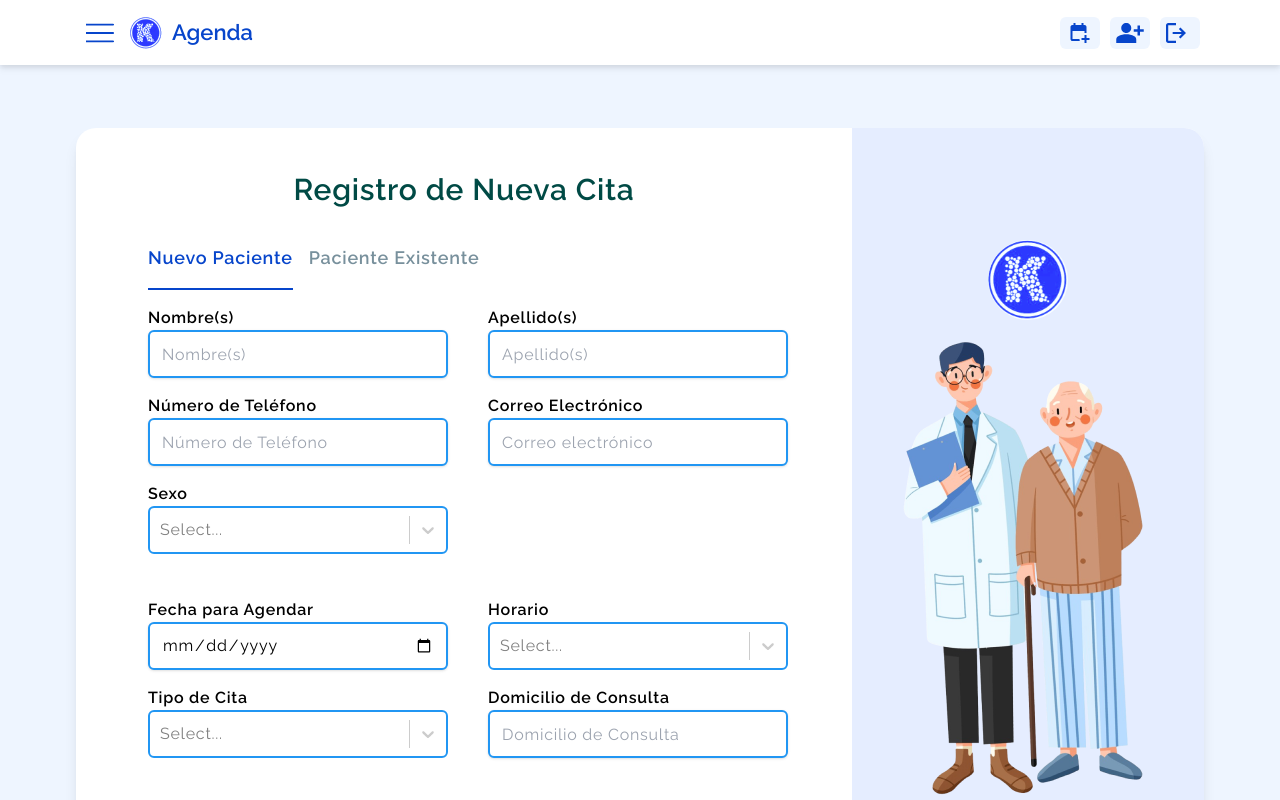
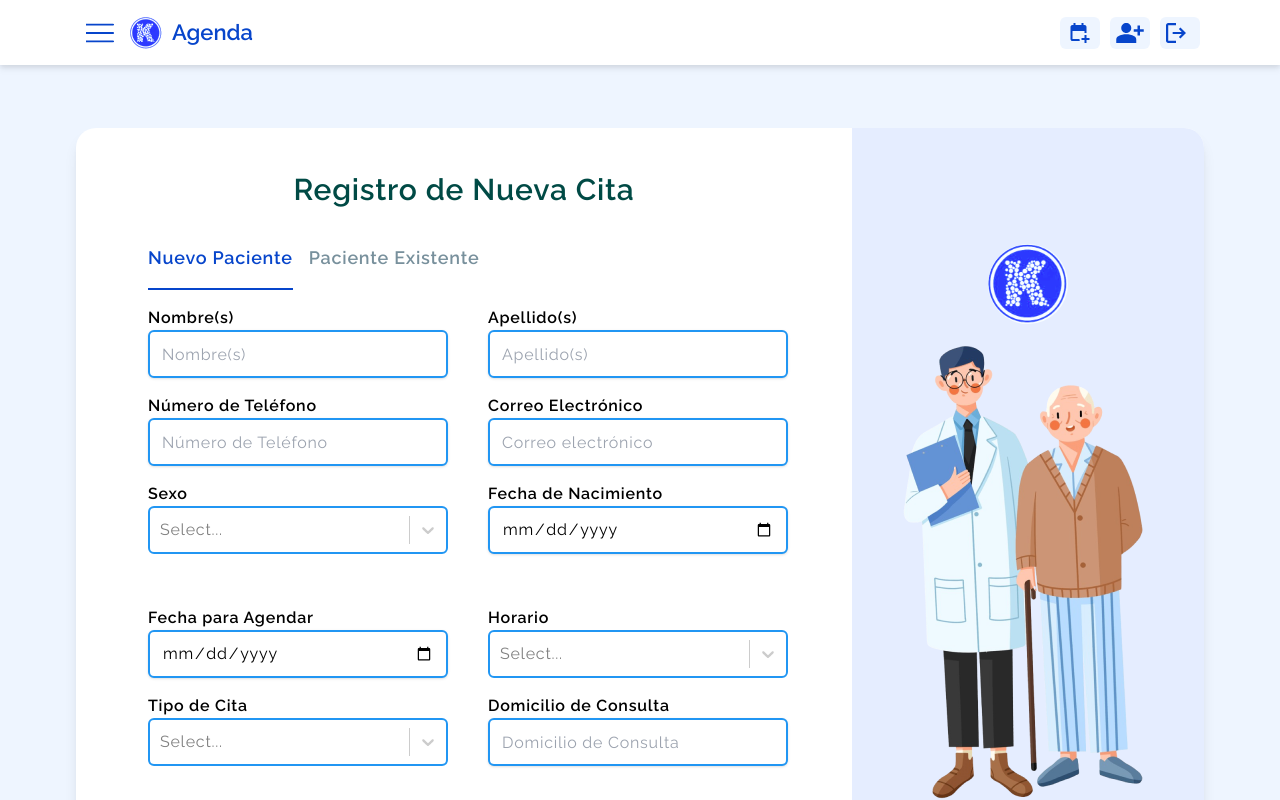
Before and after one commit to KodeClinic/front_KodeClinic, a Next.js app: page /NewAppointment in a window 1280 px wide. Shown: the top 800 px of the page. Built offline with nearby package versions, Linux system fonts and the light colour scheme.

Commit message:
fixing New Appointment form, done

```diff
--- a/components/NewAppointment/newPatient.jsx
+++ b/components/NewAppointment/newPatient.jsx
@@ -19,6 +19,16 @@ export default function AppointmentNewPatient() {
       minHeight: 48,
       borderRadius: 6,
       border: "2px solid #2196F3",
+    }),
+  };
+
+  const selectStylesError = {
+    control: (styles) => ({
+      ...styles,
+      width: 300,
+      minHeight: 48,
+      borderRadius: 6,
+      border: "2px solid #ef4444",
     }),
   };
 
@@ -97,12 +107,11 @@ export default function AppointmentNewPatient() {
       timeLapse: "",
       consultType: "",
       consultingAddress: "",
+      birthDate: "",
     },
     validationSchema: AppointmentNewPatientSchema,
     onSubmit,
   });
-
-  console.log(values);
 
   return (
     <>
@@ -166,7 +175,7 @@ export default function AppointmentNewPatient() {
               )}
             </div>
           </div>
-          <div className={clsx("", "md:flex", "md:space-x-10 ")}>
+          <div className={clsx("md:flex", "md:space-x-10 ")}>
             <div className={clsx("pt-2 pb-2")}>
               <div className={clsx("text-sm", "md:text-base")}>
                 <p className={clsx("font-semibold")}> Número de Teléfono</p>
@@ -225,7 +234,12 @@ export default function AppointmentNewPatient() {
             </div>
           </div>
 
-          <div className={clsx("pt-2", "pb-2 min-[980px]:pb-9")}>
+          <div
+            className={clsx(
+              "md:flex md:space-x-10",
+              "pb-2 pt-2 min-[980px]:pb-9"
+            )}
+          >
             <div className={clsx("text-sm", "md:text-base")}>
               <p className={clsx("font-semibold")} htmlFor="gender">
                 {" "}
@@ -233,15 +247,54 @@ export default function AppointmentNewPatient() {
               </p>
 
               <CustomSelect
-                selectStyles={selectStyles}
+                selectStyles={
+                  errors.gender && touched.gender
+                    ? selectStylesError
+                    : selectStyles
+                }
                 options={optionSelectGender}
                 value={values.gender}
                 onChange={(value) => setFieldValue("gender", value.value)}
               />
+              {errors.gender && touched.gender ? (
+                <p className={clsx("text-sm text-red text-center font-medium")}>
+                  Genero requerido
+                </p>
+              ) : (
+                ""
+              )}
+            </div>
+            <div className={clsx("pb-2")}>
+              <div className={clsx("text-sm", "md:text-base")}>
+                <p className={clsx("font-semibold")}> Fecha de Nacimiento</p>
+                <input
+                  className={clsx(
+                    "shadow appearance-none border-2 border-primary_main rounded-md w-[300px] h-12 py-2 px-3 text-gray-700 leading-tight focus:outline-none focus:shadow-outline",
+                    errors.birthDate && touched.birthDate
+                      ? "border-red"
+                      : "border-primary_main"
+                  )}
+                  id="birthDate"
+                  type="Date"
+                  placeholder="Número de Teléfono"
+                  value={values.birthDate}
+                  onChange={handleChange}
+                  onBlur={handleBlur}
+                />
+                {errors.birthDate && touched.birthDate ? (
+                  <p
+                    className={clsx("text-sm text-red text-center font-medium")}
+                  >
+                    {errors.birthDate}
+                  </p>
+                ) : (
+                  ""
+                )}
+              </div>
             </div>
           </div>
 
-          <div className={clsx("", "md:flex", "md:space-x-10")}>
+          <div className={clsx("md:flex", "md:space-x-10")}>
             <div className={clsx("pt-2", "pb-2")}>
               <div className={clsx("text-sm", "md:text-base")}>
                 <p className={clsx("font-semibold")}> Fecha para Agendar</p>
@@ -278,11 +331,24 @@ export default function AppointmentNewPatient() {
                 </p>
 
                 <CustomSelect
-                  selectStyles={selectStyles}
+                  selectStyles={
+                    errors.timeLapse && touched.timeLapse
+                      ? selectStylesError
+                      : selectStyles
+                  }
                   options={optionSelectDuration}
                   value={values.timeLapse}
                   onChange={(value) => setFieldValue("timeLapse", value.value)}
                 />
+                {errors.timeLapse && touched.timeLapse ? (
+                  <p
+                    className={clsx("text-sm text-red text-center font-medium")}
+                  >
+                    {errors.timeLapse}
+                  </p>
+                ) : (
+                  ""
+                )}
               </div>
             </div>
           </div>
@@ -295,13 +361,26 @@ export default function AppointmentNewPatient() {
                   Tipo de Cita
                 </p>
                 <CustomSelect
-                  selectStyles={selectStyles}
+                  selectStyles={
+                    errors.consultType && touched.consultType
+                      ? selectStylesError
+                      : selectStyles
+                  }
                   options={optionSelectAppointment}
                   value={values.consultType}
                   onChange={(value) =>
                     setFieldValue("consultType", value.value)
                   }
                 />
+                {errors.consultType && touched.consultType ? (
+                  <p
+                    className={clsx("text-sm text-red text-center font-medium")}
+                  >
+                    {errors.consultType}
+                  </p>
+                ) : (
+                  ""
+                )}
               </div>
             </div>
             <div className={clsx("pt-2")}>
--- a/schemas/appointmentNewPatient.jsx
+++ b/schemas/appointmentNewPatient.jsx
@@ -13,4 +13,5 @@ export const AppointmentNewPatientSchema = yup.object().shape({
   timeLapse: yup.string().required("Campo requerido"),
   consultType: yup.string().required("Campo requerido"),
   consultingAddress: yup.string().required("Campo requerido"),
+  birthDate: yup.string().required("Campo requerido"),
 });
```
